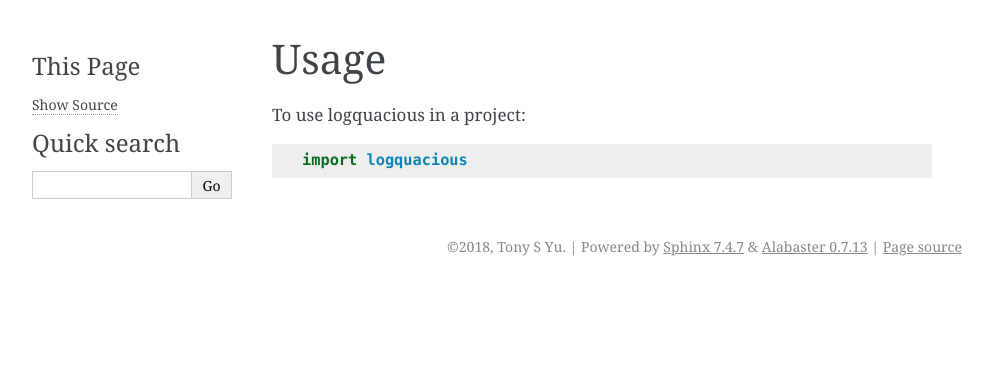
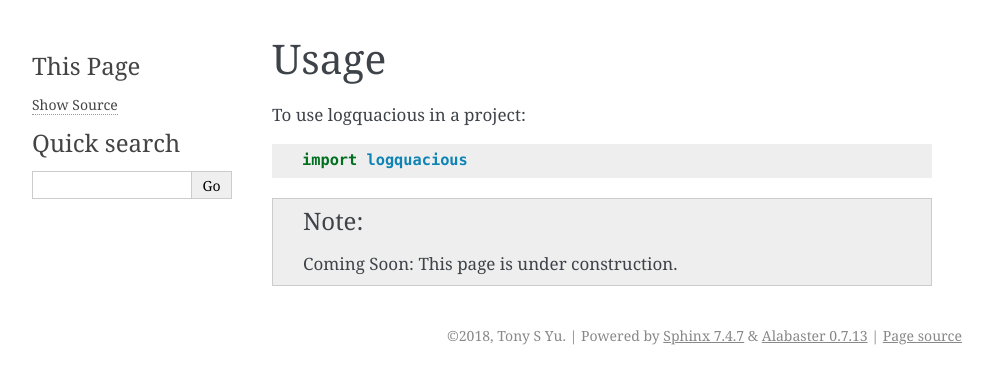
Before and after one commit to tonysyu/logquacious, a Sphinx documentation site: the page built from docs/usage.rst, in a window 1280 px wide. Shown: the top 384 px of the page, without its empty margins (148-1141 px from the left). Built offline with Sphinx 7.4.7, drawn with Linux system fonts in a browser that asks for light colours.

Commit message:
Add under-construction note to usage docs

```diff
--- a/docs/usage.rst
+++ b/docs/usage.rst
@@ -5,3 +5,7 @@ Usage
 To use logquacious in a project::
 
     import logquacious
+
+.. note::
+
+    Coming Soon: This page is under construction.
```
